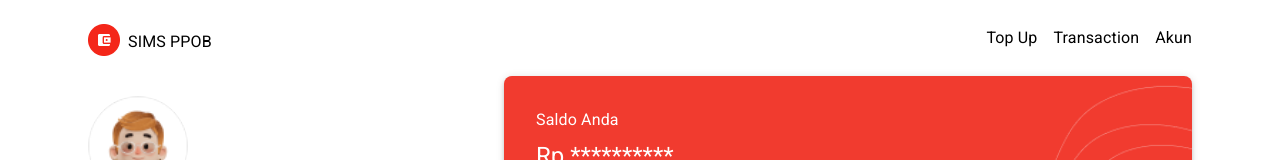
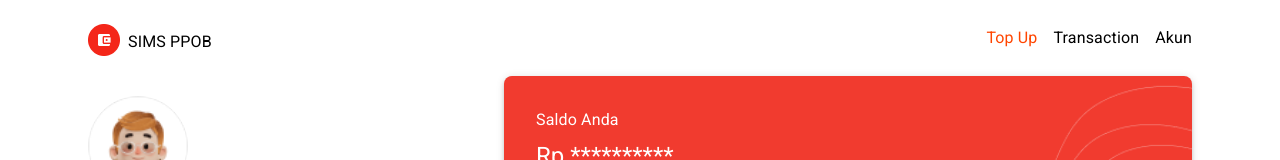
Before and after one commit to rizdar/SIMS-PPOB-rizki-darmawan, a React (Vite) app: page /top-up in a window 1280 px wide. Shown: the top 160 px of the page. Built offline with nearby package versions, Linux system fonts and the light colour scheme; no server answers.

Commit message:
handle active link

```diff
--- a/src/components/navigation/Navbar.tsx
+++ b/src/components/navigation/Navbar.tsx
@@ -1,5 +1,5 @@
 import { Box, Typography } from "@mui/material";
-import { Link } from "react-router-dom";
+import { Link, useLocation } from "react-router-dom";
 import logo from "../../assets/images/logo.png";
 
 const NAVLINKS = [
@@ -18,6 +18,7 @@ const NAVLINKS = [
 ];
 
 export default function Navbar() {
+  const location = useLocation();
   return (
     <Box
       display="flex"
@@ -39,7 +40,11 @@ export default function Navbar() {
           <Link
             to={n.path}
             key={n.label}
-            style={{ textDecoration: "none", color: "inherit" }}
+            style={{
+              textDecoration: "none",
+              color: location.pathname === n.path ? "orangered" : "inherit",
+              fontWeight: location.pathname === n.path ? "bold" : "normal",
+            }}
           >
             <Typography variant="subtitle1">{n.label}</Typography>
           </Link>
```
